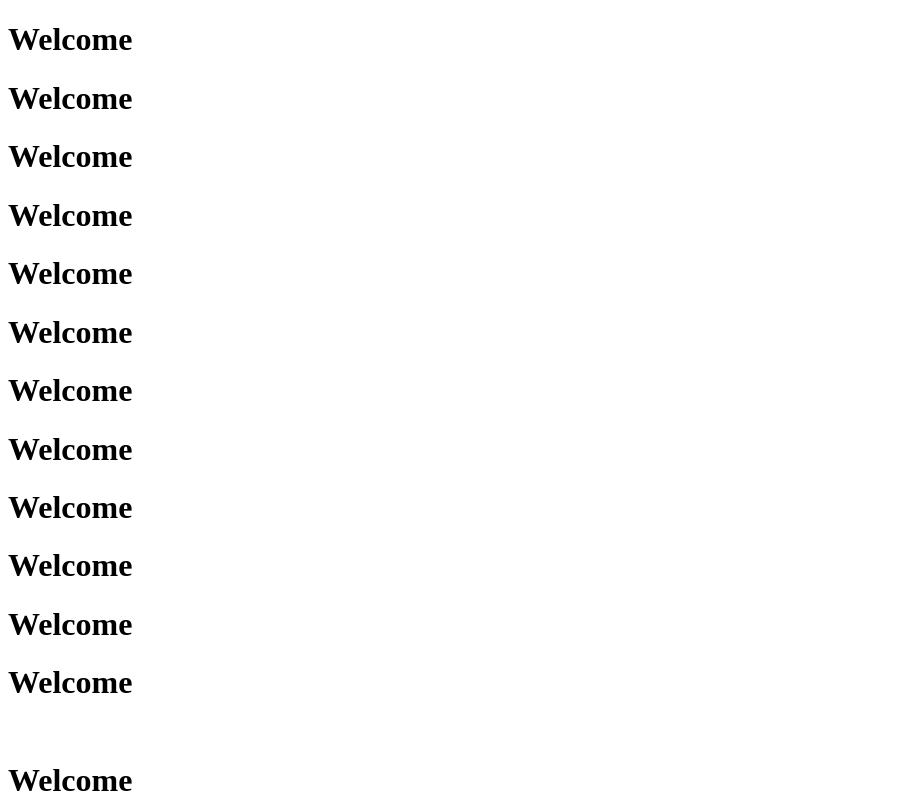
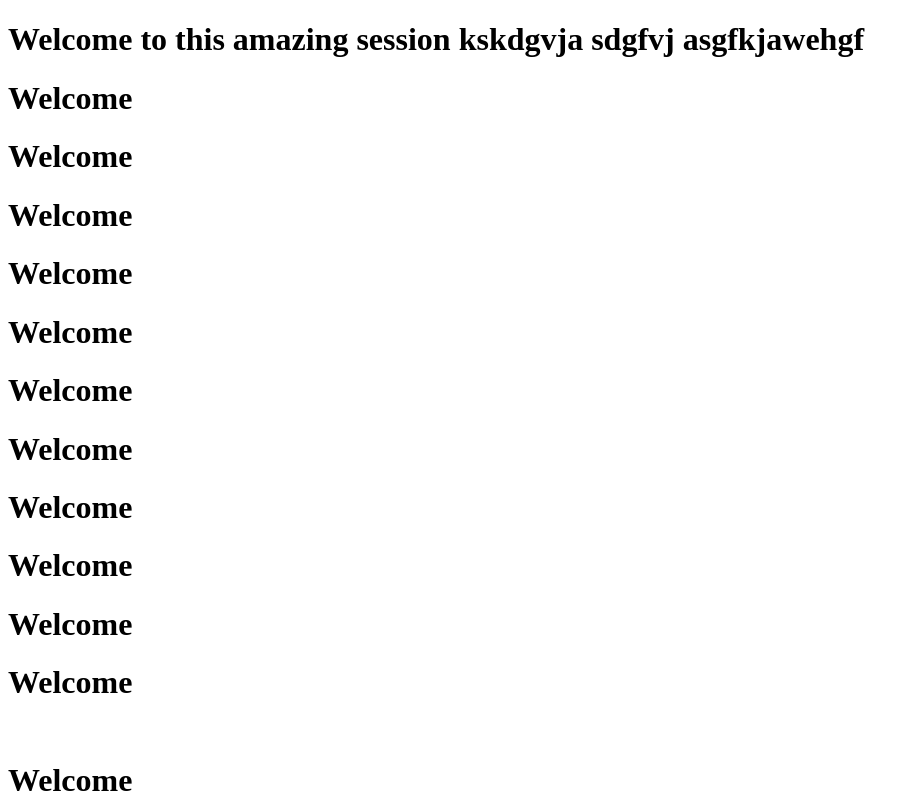
Before and after one commit to akhil-06/fs_23, a plain HTML site: page html/index.html in a window 1280 px wide. Shown: the top 802 px of the page, without its empty margins (0-920 px from the left). Drawn offline with Linux system fonts and the light colour scheme.

Commit message:
Update index.html

```diff
--- a/html/index.html
+++ b/html/index.html
@@ -6,7 +6,7 @@
     <title>Document</title>
 </head>
 <body>
-    <h1>Welcome</h1>
+    <h1>Welcome to this amazing session kskdgvja sdgfvj asgfkjawehgf</h1>
     <h1>Welcome</h1>
     <h1>Welcome</h1>
     <h1>Welcome</h1>
```
